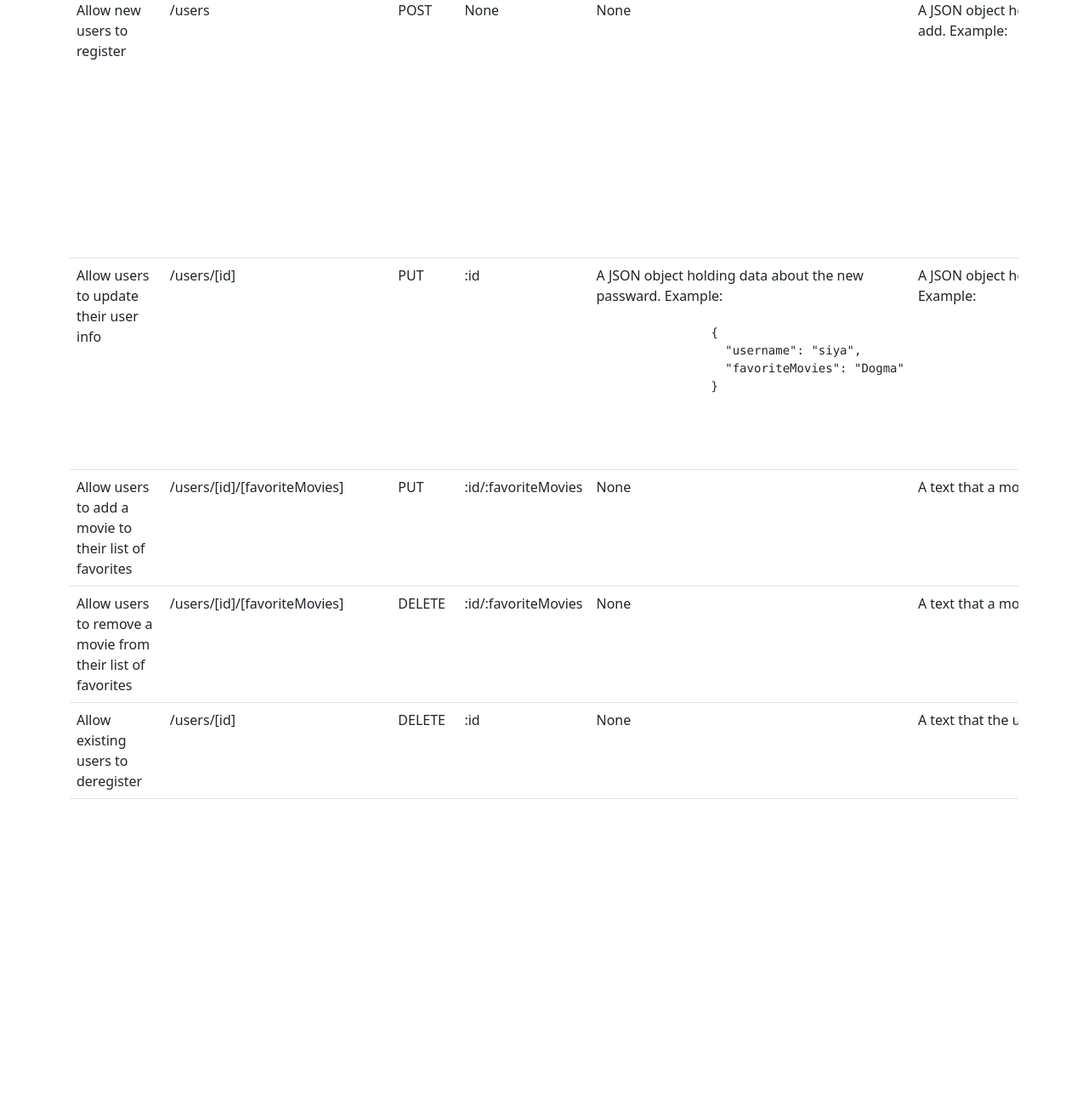
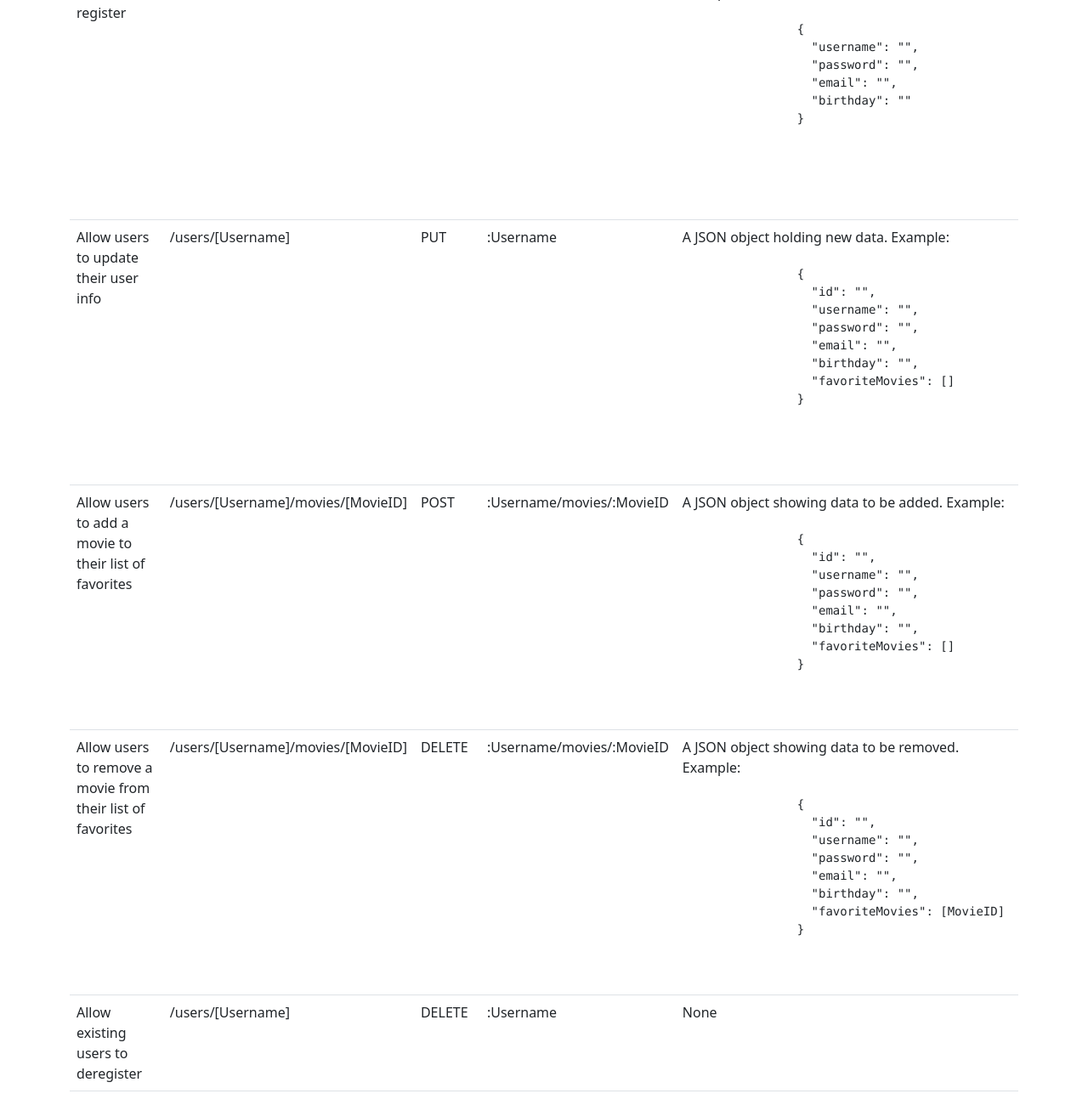
Before and after one commit to Charl1980/movie_api, a website: page public/documentation.html in a window 1280 px wide. Shown: the part 1384-2684 px from the top of the page at 85% size. Before the commit the page ends 2340 px from the top, so only its background shows below. Drawn offline with nearby package versions, Linux system fonts and the light colour scheme.

Commit message:
If applied, this commit will update the project documentation

```diff
--- a/public/documentation.html
+++ b/public/documentation.html
@@ -79,7 +79,6 @@
             <pre>
               <code>
                 {
-                  Name: 'Thriller',
                   Description: '',
                 }
               </code>
@@ -110,8 +109,19 @@
           <td>/users</td>
           <td>POST</td>
           <td>None</td>
-          <td>None</td>
-          <td>A JSON object holding data about a new user to add. Example:
+          <td>A JSON object holding a requst for new data. Example:
+            <pre>
+              <code>
+                {
+                  "username": "",
+                  "password": "",
+                  "email": "",
+                  "birthday": ""
+                }
+              </code>
+            </pre>
+          </td>
+          <td>A JSON object holding data about a new user with ID. Example:
             <pre>
               <code>
                 {
@@ -128,15 +138,19 @@
         </tr>
         <tr>
           <td>Allow users to update their user info</td>
-          <td>/users/[id]</td>
+          <td>/users/[Username]</td>
           <td>PUT</td>
-          <td>:id</td>
-          <td>A JSON object holding data about the new passward. Example:
+          <td>:Username</td>
+          <td>A JSON object holding new data. Example:
             <pre>
               <code>
                 {
-                  "username": "siya",
-                  "favoriteMovies": "Dogma"
+                  "id": "",
+                  "username": "",
+                  "password": "",
+                  "email": "",
+                  "birthday": "",
+                  "favoriteMovies": []
                 }
               </code>
             </pre>
@@ -145,9 +159,12 @@
             <pre>
               <code>
                 {
-                  "id": "7"
-                  "username": "siya",
-                  "favoriteMovies": "Dogma"
+                  "id": "",
+                  "username": "",
+                  "password": "",
+                  "email": "",
+                  "birthday": "",
+                  "favoriteMovies": []
                 }
               </code>
             </pre>
@@ -155,25 +172,77 @@
         </tr>
         <tr>
           <td>Allow users to add a movie to their list of favorites</td>
-          <td>/users/[id]/[favoriteMovies]</td>
-          <td>PUT</td>
-          <td>:id/:favoriteMovies</td>
-          <td>None</td>
-          <td>A text that a movie has been added</td>
+          <td>/users/[Username]/movies/[MovieID]</td>
+          <td>POST</td>
+          <td>:Username/movies/:MovieID</td>
+          <td>A JSON object showing data to be added. Example:
+            <pre>
+              <code>
+                {
+                  "id": "",
+                  "username": "",
+                  "password": "",
+                  "email": "",
+                  "birthday": "",
+                  "favoriteMovies": []
+                }
+              </code>
+            </pre>
+          </td>
+          <td>A JSON object showing data added. Example:
+            <pre>
+              <code>
+                {
+                  "id": "",
+                  "username": "",
+                  "password": "",
+                  "email": "",
+                  "birthday": "",
+                  "favoriteMovies": [MovieID]
+                }
+              </code>
+            </pre>
+          </td>
         </tr>
         <tr>
           <td>Allow users to remove a movie from their list of favorites</td>
-          <td>/users/[id]/[favoriteMovies]</td>
+          <td>/users/[Username]/movies/[MovieID]</td>
           <td>DELETE</td>
-          <td>:id/:favoriteMovies</td>
-          <td>None</td>
-          <td>A text that a movie has been removed</td>
+          <td>:Username/movies/:MovieID</td>
+          <td>A JSON object showing data to be removed. Example:
+            <pre>
+              <code>
+                {
+                  "id": "",
+                  "username": "",
+                  "password": "",
+                  "email": "",
+                  "birthday": "",
+                  "favoriteMovies": [MovieID]
+                }
+              </code>
+            </pre>
+          </td>
+          <td>A JSON object showing data removed. Example:
+            <pre>
+              <code>
+                {
+                  "id": "",
+                  "username": "",
+                  "password": "",
+                  "email": "",
+                  "birthday": "",
+                  "favoriteMovies": []
+                }
+              </code>
+            </pre>
+          </td>
         </tr>
         <tr>
           <td>Allow existing users to deregister</td>
-          <td>/users/[id]</td>
+          <td>/users/[Username]</td>
           <td>DELETE</td>
-          <td>:id</td>
+          <td>:Username</td>
           <td>None</td>
           <td>A text that the user has been removed</td>
         </tr>
```
